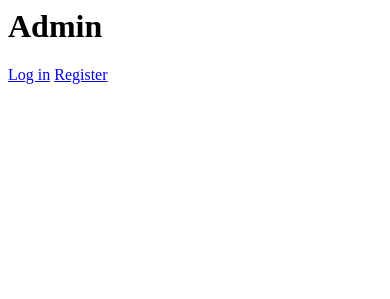
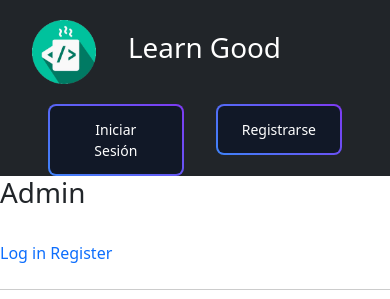
Before and after one commit to AdrianDelMoral/LearnGood, a Laravel app: template resources/views/Admin/index.blade.php in a window 390 px wide; the page is wider, and only the part inside the window is pictured. Shown: the top 299 px of that part. Before the commit the page ends 84 px from the top of that part, so only its background shows below. Run offline with Laravel 9, Linux system fonts and the light colour scheme; the template is opened without the code that fills it, so the values that code supplies are empty; some libraries are stand-ins or nearby versions.

Commit message:
vistas creadas y nuevo nav creado sin tailwind

```diff
--- /dev/null
+++ b/public/css/navFooter.css
@@ -0,0 +1,139 @@
+a {
+    text-decoration: none;
+}
+
+/* Nav */
+
+.nav {
+    display: flex;
+    justify-content: space-between;
+    align-items: center;
+}
+
+.nav__div_primero {
+    display: flex;
+    align-items: center;
+    justify-content: space-between;
+    font-size: 2.25rem;
+    line-height: 2.5rem;
+    text-align: center;
+    padding-top: 1.25rem;
+    padding-bottom: 1.25rem;
+    margin-left: 2rem;
+}
+
+.nav__div_segundo {
+    margin-left: 2rem;
+    margin-right: 2rem;
+}
+
+.navTitle {
+    margin-left: 2rem;
+    color: #fff;
+}
+
+.nav__div_segundo__subdiv {
+    display: flex;
+    text-align: center;
+}
+
+/* Botones NavBar */
+.boton_div-nav {
+    color: #fff;
+    display: inline-flex;
+    align-items: center;
+    justify-content: center;
+    cursor: pointer;
+    position: relative;
+    border: 2px solid transparent;
+    border-radius: 0.5rem;
+    background:
+        linear-gradient(#111827 0 0) padding-box,
+        /*this is your #111827 background*/
+        linear-gradient(40deg, #3f83f8 0%, #7e3af2 100%) border-box;
+    padding: .8rem 1.5rem .8rem 1.5rem;
+    font-size: 0.875rem;
+    font-weight: 500;
+}
+
+.boton_div-nav a:visited {
+    color: white;
+}
+
+
+.boton_div-nav:hover {
+    background: linear-gradient(40deg, #3f83f8 0%, #7e3af2 100%) border-box;
+}
+
+
+/* Footer  */
+.izquierda a {
+    text-decoration: none;
+    color: #4b4b4b;
+}
+
+.izquierda a:visited {
+    color: #4b4b4b;
+}
+
+.bordes {
+    margin: 2rem 1rem 1rem 1rem;
+}
+
+.bordes__ordenar {
+    display: flex;
+    justify-content: center;
+    flex-wrap: wrap;
+}
+
+.bordes__ordenar li {
+    list-style: none;
+    padding-left: 0;
+    display: flex;
+    align-items: center;
+    cursor: pointer;
+}
+
+.bordes__ordenar li:hover {
+    background: #f2f2f2;
+}
+
+.bordes__ordenar li a {
+    padding: 1rem;
+}
+
+.bordes__ordenar li img {
+    margin: 0 1rem 0 1rem;
+}
+
+.izquierda {
+    padding-left: 0;
+}
+
+.margenFooter {
+    margin: 0 2rem 0 2rem;
+}
+
+.margenFooter span {
+    padding: 0 0 0 1rem;
+    font-weight: 600;
+    margin-bottom: 5rem;
+}
+
+.end {
+    border-top: 1px solid #ccc;
+    text-align: center;
+    padding: .5rem;
+    font-size: .8rem;
+}
+
+footer {
+    border-top: 1px solid #ccc;
+}
+
+/* Medias Queries */
+@media (max-width: 768px) {
+    .bordes__ordenar {
+        flex-wrap: wrap;
+    }
+}
--- a/resources/views/Admin/index.blade.php
+++ b/resources/views/Admin/index.blade.php
@@ -1,3 +1,6 @@
+@extends('layout')
+@section('titulo', 'Admin View')
+@section('cuerpo')
     <h1>Admin</h1>
     @if (Route::has('login'))
         <div class="hidden fixed top-0 right-0 px-6 py-4 sm:block">
@@ -13,3 +16,4 @@
             @endauth
         </div>
     @endif
+@endsection
--- /dev/null
+++ b/resources/views/layout.blade.php
@@ -0,0 +1,31 @@
+<!DOCTYPE html>
+<html lang="es">
+
+<head>
+    <meta charset="UTF-8">
+    <meta name="viewport" content="width=device-width, initial-scale=1.0">
+    <meta http-equiv="X-UA-Compatible" content="ie=edge">
+    <!-- Bootstrap Link CSS -->
+    <link href="https://cdn.jsdelivr.net/npm/bootstrap@5.1.3/dist/css/bootstrap.min.css" rel="stylesheet"
+        integrity="sha384-1BmE4kWBq78iYhFldvKuhfTAU6auU8tT94WrHftjDbrCEXSU1oBoqyl2QvZ6jIW3" crossorigin="anonymous">
+
+    <!-- Bootstrap Link JS -->
+    <script src="https://cdn.jsdelivr.net/npm/bootstrap@5.1.3/dist/js/bootstrap.bundle.min.js"
+        integrity="sha384-ka7Sk0Gln4gmtz2MlQnikT1wXgYsOg+OMhuP+IlRH9sENBO0LRn5q+8nbTov4+1p" crossorigin="anonymous">
+    </script>
+    <!-- Iconos Online -->
+    <script src="https://kit.fontawesome.com/75b8de379c.js" crossorigin="anonymous"></script>
+
+    <!-- Link CSS locales-->
+    <link rel="stylesheet" href="{{ URL::asset('css/navFooter.css') }}">{{-- Se incluirá el css de public/css/navFooter.css --}}
+
+    <title>@yield('titulo')</title>{{-- Titulo de Dashboard - Inicio --}}
+</head>
+
+<body>
+    @include('partials.nav'){{-- Se incluirá el nav de partials/nav.blade.php --}}
+    @yield('cuerpo')
+    @include('partials.footer'){{-- Se incluirá el nav de partials/nav.blade.php --}}
+</body>
+
+</html>
--- a/resources/views/layouts/app.blade.php
+++ b/resources/views/layouts/app.blade.php
@@ -23,7 +23,7 @@
 
         <x-jet-banner />
 
-        <div class="min-h-screen bg-gray-100">
+        <div class="min-h-screen bg-gray-900">
             @livewire('navigation-menu')
 
             <!-- Page Heading -->
--- a/resources/views/layouts/guest.blade.php
+++ b/resources/views/layouts/guest.blade.php
@@ -28,7 +28,7 @@
         <x-navbar />
     {{-- FIN Navbar --}}
 
-    <div class="font-sans text-gray-900 antialiased">
+    <div class="font-sans antialiased">
         {{ $slot }}
     </div>
 </body>
--- a/resources/views/navigation-menu.blade.php
+++ b/resources/views/navigation-menu.blade.php
@@ -5,7 +5,7 @@
             <div class="flex">
                 <!-- Logo -->
                 <div class="shrink-0 flex items-center">
-                    <a href="{{ route('dashboard') }}">
+                    <a href="{{ route('index') }}">
                         <x-jet-application-mark class="block h-9 w-auto" />
                     </a>
                 </div>
--- /dev/null
+++ b/resources/views/partials/footer.blade.php
@@ -0,0 +1,119 @@
+<footer>
+    <!-- bordes -->
+    <div class="bordes">
+        <!-- Links etc -->
+        <div class="bordes__ordenar">
+            <div class="margenFooter">
+                <span>Por qué comprar</span>
+                <ul class="izquierda">
+                    <li><a href=".">Premium</a></li>
+                    <li><a href=".">Cómo comprar</a></li>
+                    <li><a href=".">Formas de pago</a></li>
+                    <li><a href=".">Gastos de envío</a></li>
+                    <li><a href=".">Cupones descuento</a></li>
+                    <li><a href=".">Preguntas frecuentes</a></li>
+                    <li><a href=".">Opiniones de clientes</a></li>
+                </ul>
+            </div>
+            <div class="margenFooter">
+                <span>Quénes somos</span>
+                <ul class="izquierda">
+                    <li><a href=".">Quiénes somos</a></li>
+                    <li><a href=".">Nuestras tiendas</a></li>
+                    <li><a href=".">Condiciones de compra</a></li>
+                    <li><a href=".">Marcas</a></li>
+                    <li><a href=".">Afiliados</a></li>
+                    <li><a href=".">Centros educativos</a></li>
+                    <li><a href=".">Aviso legal</a></li>
+                    <li><a href=".">Privacidad</a></li>
+                </ul>
+            </div>
+            <div class="margenFooter">
+                <span>Contactar</span>
+                <ul class="izquierda">
+                    <li><a href=".">Centro de soporte</a></li>
+                    <li><a href=".">Contacto</a></li>
+                    <li><a href=".">Devoluciones y Garantías</a></li>
+                    <li><a href=".">Opina y Gana</a></li>
+                    <li><a href=".">Publicidad</a></li>
+                    <li><a href=".">Trabaja con nosotros</a></li>
+                    <li><a href=".">Política de cookies</a></li>
+                </ul>
+            </div>
+            <div class="margenFooter">
+                <span>Otros</span>
+                <ul class="izquierda">
+                    <li><a href=".">Outlet</a></li>
+                    <li><a href=".">Black Friday</a></li>
+                    <li><a href=".">Cyber Monday</a></li>
+                    <li><a href=".">PcDays</a></li>
+                    <li><a href=".">Marketplace</a></li>
+                    <li><a href=".">Marketplace</a></li>
+                    <li><a href=".">Servicio de reparaciones</a></li>
+                    <li><a href=".">Concursos</a></li>
+                    <li><a href=".">Cita asistencia técnica</a></li>
+                    <li><a href=".">Responsabilidad Social</a></li>
+                </ul>
+            </div>
+            <div class="margenFooter">
+                <span>Comunidad</span>
+                <ul class="izquierda">
+                    <a href="">
+                        <li>
+                            <img src="{{ asset('images/icon/social-Icons/blog.png') }}" alt=""><!-- blog -->
+                            <p>Blog</p>
+                        </li>
+                    </a>
+                    <a href="">
+                        <li>
+                            <img src="{{ asset('images/icon/social-Icons/instagram.png') }}" alt=""><!-- instagram -->
+                            <p>Instagram</p>
+                        </li>
+                    </a>
+                    <a href="">
+                        <li>
+                            <img src="{{ asset('images/icon/social-Icons/twitter.png') }}" alt=""><!-- twitter -->
+                            <p>Twitter</p>
+                        </li>
+                    </a>
+                    <a href="">
+                        <li>
+                            <img src="{{ asset('images/icon/social-Icons/facebook.png') }}" alt=""><!-- facebook -->
+                            <p>Facebook</p>
+                        </li>
+                    </a>
+                    <a href="">
+                        <li>
+                            <img src="{{ asset('images/icon/social-Icons/telegram.png') }}" alt=""><!-- telegram -->
+                            <p>Telegram</p>
+                        </li>
+                    </a>
+                    <a href="">
+                        <li>
+                            <img src="{{ asset('images/icon/social-Icons/youtube.png') }}" alt=""><!-- youtube -->
+                            <p>Youtube</p>
+                        </li>
+                    </a>
+                    <a href="">
+                        <li>
+                            <img src="{{ asset('images/icon/social-Icons/tik-tok.png') }}" alt=""><!-- tiktok -->
+                            <p>Tik-Tok</p>
+                        </li>
+                    </a>
+                    <a href="">
+                        <li>
+                            <img src="{{ asset('images/icon/social-Icons/twitch.png') }}" alt=""><!-- twitch -->
+                            <p>Twitch</p>
+                        </li>
+                    </a>
+                </ul>
+            </div>
+        </div>
+        <!-- Links etc -->
+    </div>
+    <!-- bordes -->
+    <div class="end">
+        <p>Componentes y Multimedia. AVDA Europa, Parcela 2-5 y 2-6. Polígono industrial Las Salinas, 30840, Alhama
+            de Murcia, Murcia. ESPAÑA.</p>
+    </div>
+</footer>
--- /dev/null
+++ b/resources/views/partials/nav.blade.php
@@ -0,0 +1,135 @@
+<nav class="nav bg-dark">
+    <div class="nav__div_primero">
+        <a href="/">
+            <img src="imagenes/form_LogReg/logo.png" alt="logo" style="width:4rem; height:4rem;">
+        </a>
+        <h1 class="navTitle">Learn Good</h1>
+    </div>
+    <div class="nav__div_segundo">
+        @if (Route::has('login'))
+            @auth
+                <a href="{{ route('profile.show') }}">
+                    <button class="boton_div-nav mx-3">
+                        <span class="boton_div-span">
+                            Perfil
+                        </span>
+                    </button>
+                </a>
+            @else
+                <div class="nav__div_segundo__subdiv">
+                    <a href="{{ route('login') }}">
+                        <button class="boton_div-nav mx-3">
+                            <span class="boton_div-span">
+                                Iniciar Sesión
+                            </span>
+                        </button>
+                    </a>
+                    @if (Route::has('register'))
+                        <a href="{{ route('register') }}">
+                            <button class="boton_div-nav mx-3">
+                                <span class="boton_div-span">
+                                    Registrarse
+                                </span>
+                            </button>
+                        </a>
+                    @endif
+                @endauth
+            </div>
+        @endif
+    </div>
+</nav>
+{{-- <div class="ml-3 relative">
+    <x-jet-dropdown align="right" width="48">
+        <x-slot name="trigger">
+            @if (Laravel\Jetstream\Jetstream::managesProfilePhotos())
+                <button
+                    class="flex text-sm border-2 border-transparent rounded-full focus:outline-none focus:border-gray-300 transition">
+                    <img class="h-8 w-8 rounded-full object-cover" src="{{ Auth::user()->profile_photo_url }}"
+                        alt="{{ Auth::user()->role_id }}" />
+                </button>
+            @else
+                <span class="inline-flex rounded-md">
+                    <button type="button"
+                        class="inline-flex items-center px-3 py-2 border border-transparent text-sm leading-4 font-medium rounded-md text-gray-500 bg-white hover:text-gray-700 focus:outline-none transition">
+                        {{ Auth::user()->nombre }} - Rol:
+                        {{ Auth::user()->role_id }}
+
+                        <svg class="ml-2 -mr-0.5 h-4 w-4" xmlns="http://www.w3.org/2000/svg" viewBox="0 0 20 20"
+                            fill="currentColor">
+                            <path fill-rule="evenodd" d="M5.293 7.293a1 1 0 011.414 0L10 10.586l3.293-3.293a1 1 0 111.414 1.414l-4 4a1 1 0 01-1.414 0l-4-4a1 1 0 010-1.414z" clip-rule="evenodd" />
+                        </svg>
+                    </button>
+                </span>
+            @endif
+        </x-slot>
+
+        <x-slot name="content">
+            <!-- Account Management -->
+            <div class="block px-4 py-2 text-xs text-gray-400">
+                {{ __('Manage Account') }}
+            </div>
+
+            <x-jet-dropdown-link href="{{ route('profile.show') }}">
+                {{ __('Profile') }}
+            </x-jet-dropdown-link>
+
+            @if (Laravel\Jetstream\Jetstream::hasApiFeatures())
+                <x-jet-dropdown-link href="{{ route('api-tokens.index') }}">
+                    {{ __('API Tokens') }}
+                </x-jet-dropdown-link>
+            @endif
+
+            <div class="border-t border-gray-100"></div>
+
+            <!-- Authentication -->
+            <form method="POST" action="{{ route('logout') }}" x-data>
+                @csrf
+
+                <x-jet-dropdown-link href="{{ route('logout') }}" @click.prevent="$root.submit();">
+                    {{ __('Log Out') }}
+                </x-jet-dropdown-link>
+            </form>
+        </x-slot>
+    </x-jet-dropdown>
+</div> --}}
+{{-- <nav>
+    <div class="ml-8 py-5 flex justify-between text-4xl xs:text-2xl text-center items-center">
+        <a href="/">
+            <img src="imagenes/form_LogReg/logo.png" alt="logo" style="width:4rem; height:4rem;">
+        </a>
+        <h1 class="ml-8">Learn Good</h1>
+    </div>
+    @if (Route::has('login'))
+        <div class="mx-8">
+            @auth
+                <button>
+                    <span>
+                        <a href="{{ url('/dashboard') }}">
+                            Dashboard
+                        </a>
+                    </span>
+                </button>
+            @else
+                <div class="flex text-center">
+                    <button>
+                        <span>
+                            <a href="{{ route('login') }}">
+                                Iniciar Sesión
+                            </a>
+                        </span>
+                    </button>
+                    @if (Route::has('register'))
+                        <button>
+                            <span>
+                                <a href="{{ route('register') }}">
+                                    Registrarse
+                                </a>
+                            </span>
+                        </button>
+                    @endif
+                </div>
+            @endauth
+        </div>
+    @endif
+
+</nav> --}}
```
Also changed, not shown: resources/views/Alumno/index.blade.php (+75 -5 lines), resources/views/Profesor/index.blade.php (+34 -5 lines), resources/views/components/navbar.blade.php (+5 -5 lines), resources/views/partials/navAdmin.blade.php (added, +32 -0 lines), public/css/app.css. Lines whose indentation alone changed are shown as unchanged.
